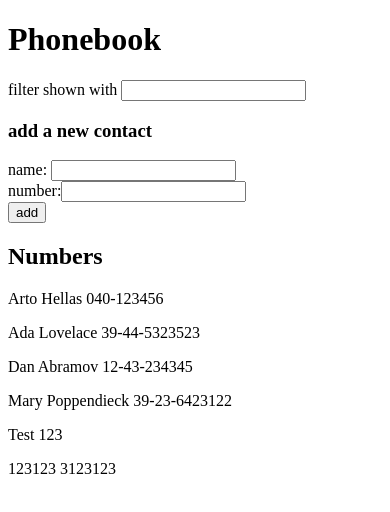
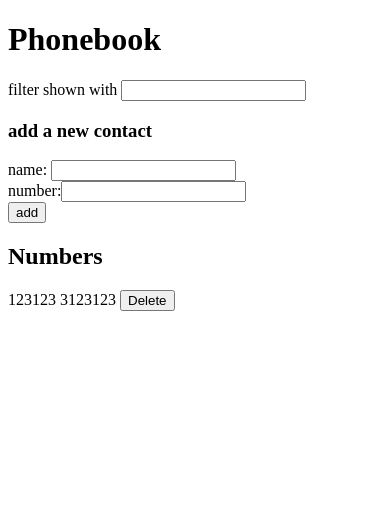
Before and after one commit to mrhorst/fullstackopen, a React (Vite) app in the folder part2/phonebook/: page / in a window 390 px wide. Shown: the top 512 px of the page. Built offline with nearby package versions, Linux system fonts and the light colour scheme; data requests are answered from the project's data file.

Commit message:
finish `phonebook` step9

```diff
--- a/part2/phonebook/db.json
+++ b/part2/phonebook/db.json
@@ -1,30 +1,5 @@
 {
   "persons": [
-    {
-      "name": "Arto Hellas",
-      "number": "040-123456",
-      "id": "1"
-    },
-    {
-      "name": "Ada Lovelace",
-      "number": "39-44-5323523",
-      "id": "2"
-    },
-    {
-      "name": "Dan Abramov",
-      "number": "12-43-234345",
-      "id": "3"
-    },
-    {
-      "name": "Mary Poppendieck",
-      "number": "39-23-6423122",
-      "id": "4"
-    },
-    {
-      "id": "5",
-      "name": "Test",
-      "number": "123"
-    },
     {
       "id": "6",
       "name": "123123",
--- a/part2/phonebook/src/App.jsx
+++ b/part2/phonebook/src/App.jsx
@@ -10,6 +10,18 @@ const App = () => {
 
   const getAllPersons = () => {
     personService.getAll().then((response) => setPersons(response))
+  }
+
+  const handleDelete = (id) => {
+    const personToDelete = persons.find((p) => p.id === id)
+    try {
+      alert(`Are you sure you want to delete ${personToDelete.name}?`)
+      personService.deletePerson(personToDelete.id)
+    } catch (e) {
+      console.error(
+        `Could not delete.\npersonToDelete: ${personToDelete}\n${e.message}`
+      )
+    }
   }
 
   useEffect(getAllPersons, [])
@@ -69,7 +81,10 @@ const App = () => {
       />
 
       <h2>Numbers</h2>
-      <Persons persons={filteredPersons(newFilter)} />
+      <Persons
+        persons={filteredPersons(newFilter)}
+        handleDelete={handleDelete}
+      />
     </div>
   )
 }
@@ -111,9 +126,8 @@ const Persons = (props) => {
     <ul style={{ listStyle: 'none', paddingLeft: '0' }}>
       {props.persons.map((p) => (
         <li key={p.id}>
-          <p>
-            {p.name} {p.number}
-          </p>
+          {p.name} {p.number}{' '}
+          <button onClick={() => props.handleDelete(p.id)}>Delete</button>
         </li>
       ))}
     </ul>
--- a/part2/phonebook/src/services/persons.js
+++ b/part2/phonebook/src/services/persons.js
@@ -1,18 +1,21 @@
 import axios from 'axios'
 
+const url = 'http://localhost:3001/persons'
+
 const create = (person) => {
-  axios
-    .post('http://localhost:3001/persons', person)
-    .then((response) => response.data)
+  axios.post(url, person).then((response) => response.data)
 }
 
 const getAll = () => {
-  return axios
-    .get('http://localhost:3001/persons')
-    .then((response) => response.data)
+  return axios.get(url).then((response) => response.data)
+}
+
+const deletePerson = (personId) => {
+  axios.delete(`${url}/${personId}`)
 }
 
 export default {
   create,
   getAll,
+  deletePerson,
 }
```
